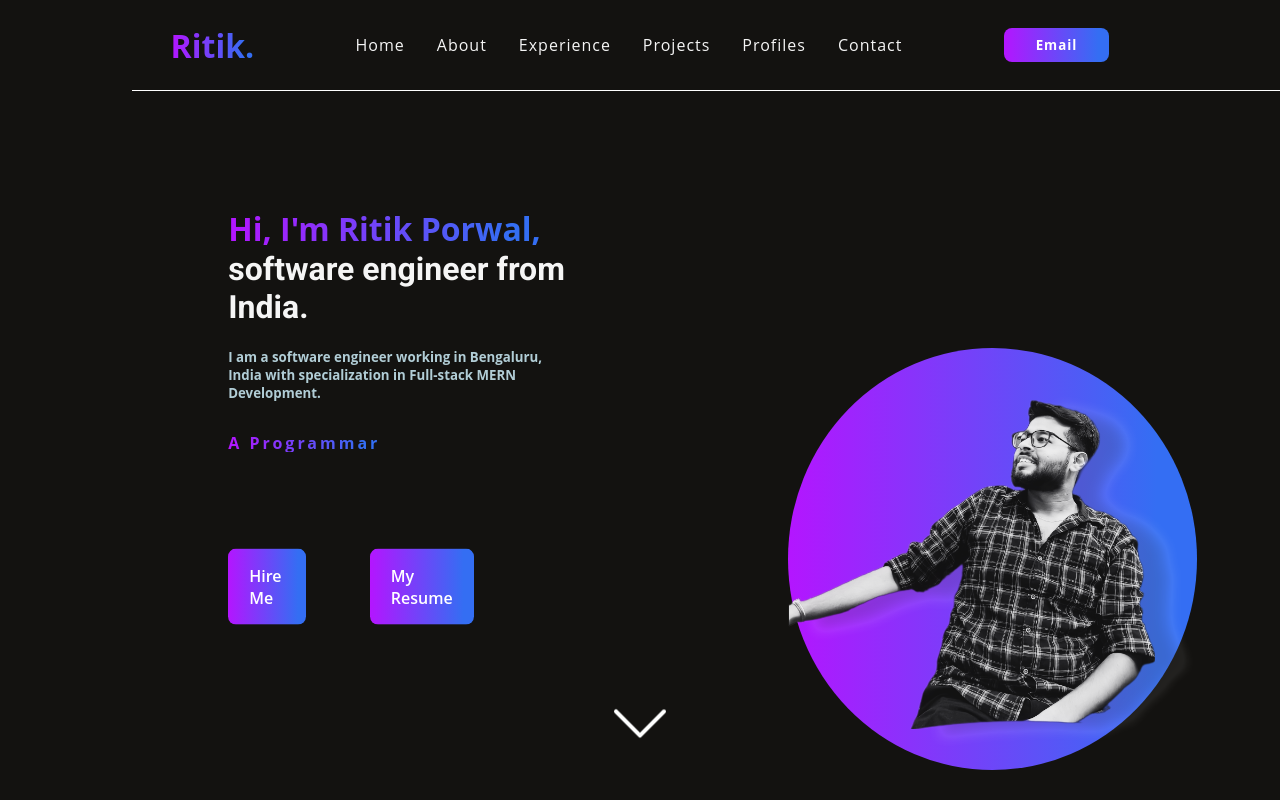
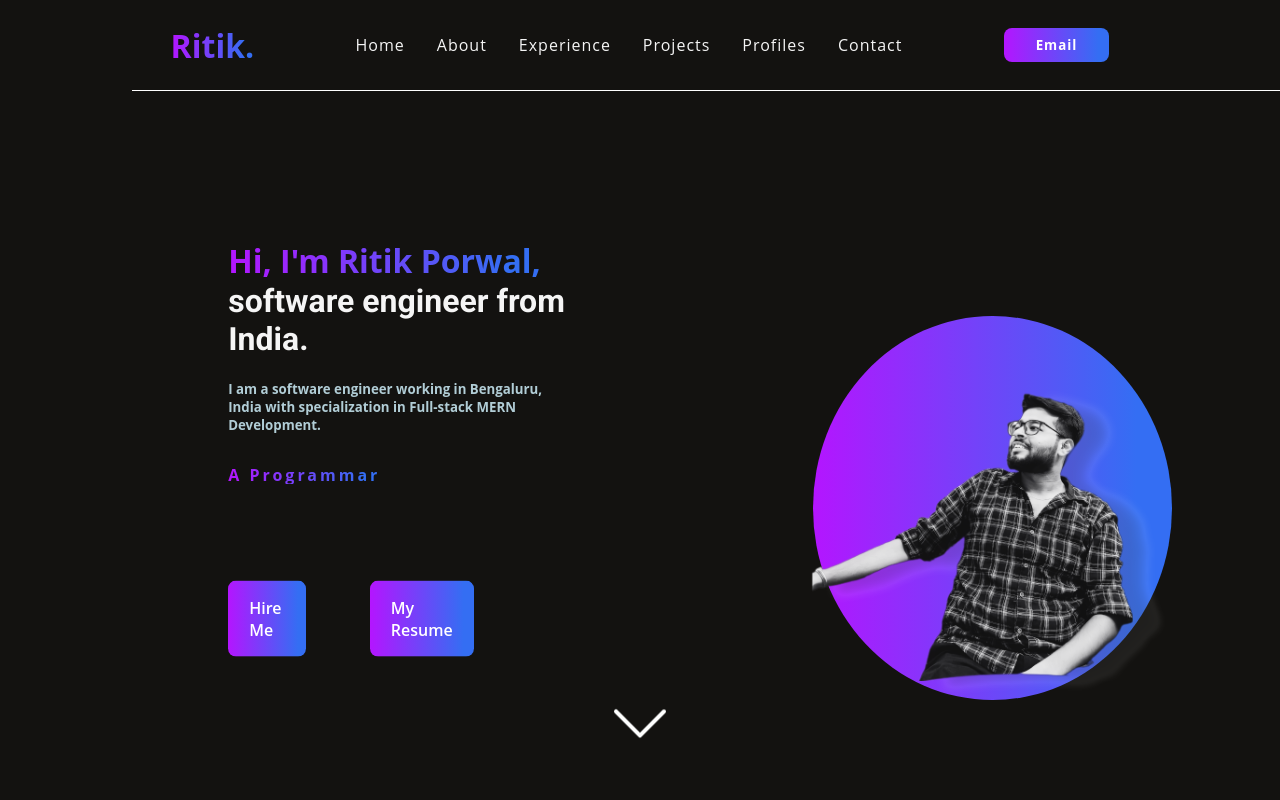
Before and after one commit to ritikporwal710/My-Portfolio-using-react, a React (Create React App) app: page / in a window 1280 px wide. Shown: the top 800 px of the page. Built offline with nearby package versions, Linux system fonts and the light colour scheme.

Commit message:
Update home.scss

```diff
--- a/src/styles/home.scss
+++ b/src/styles/home.scss
@@ -6,6 +6,7 @@
 
   > section {
     width: 100%;
+    // padding-top: 200px;
 
     &:first-of-type {
       padding-left: 10.33vmax;
@@ -16,6 +17,7 @@
         border-top: 1px solid $color6_2;
         height: 100%;
         padding: 6rem;
+        padding-top: 8rem;
 
         > h1 {
           padding-top: 20px;
@@ -98,31 +100,37 @@
 
     &:last-of-type {
       border-top: 1px solid $color6_2;
+
       display: flex;
       flex-direction: column;
       justify-content: flex-end;
       align-items: center;
       overflow-x: hidden;
+      // margin-top: -40px;
 
       &::after {
         content: "";
         // margin-top: 80px;
         // padding-top: 40px;
         // margin-top: 80px;
-        margin-bottom: 120px;
+        margin-bottom: 190px;
         margin-left: 30px;
-        width: 32vmax;
-        height: 33vmax;
+        width: 28vmax;
+        height: 30vmax;
         background-color: $color3;
         position: absolute;
         z-index: -1;
         border-radius: 50%;
         background: linear-gradient(270deg, $color3 10%, #b415ff 100%);
+        // margin-top: -100px;
       }
       > img {
-        width: 40vmax;
+        width: 35vmax;
         object-fit: cover;
-        height: 50vmax;
+        height: 45vmax;
+        margin-bottom: 60px;
+        // padding-top: 0px;
+        // margin-top: -20px;
       }
     }
   }
```
